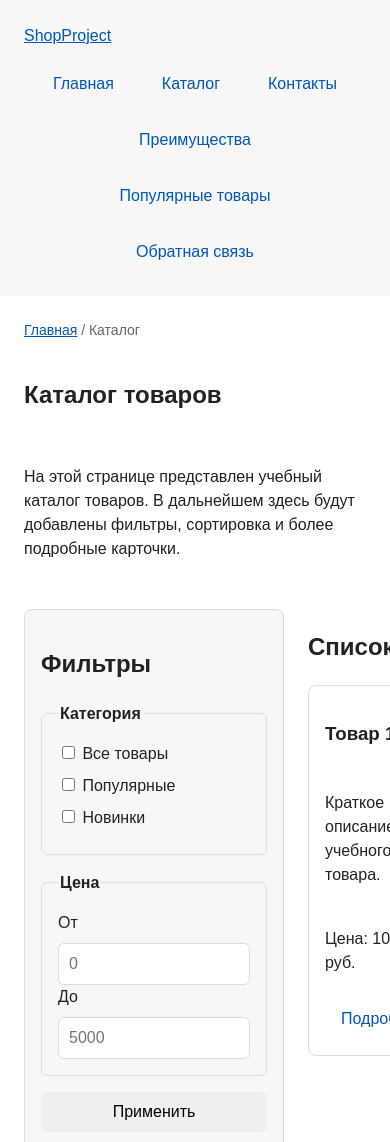
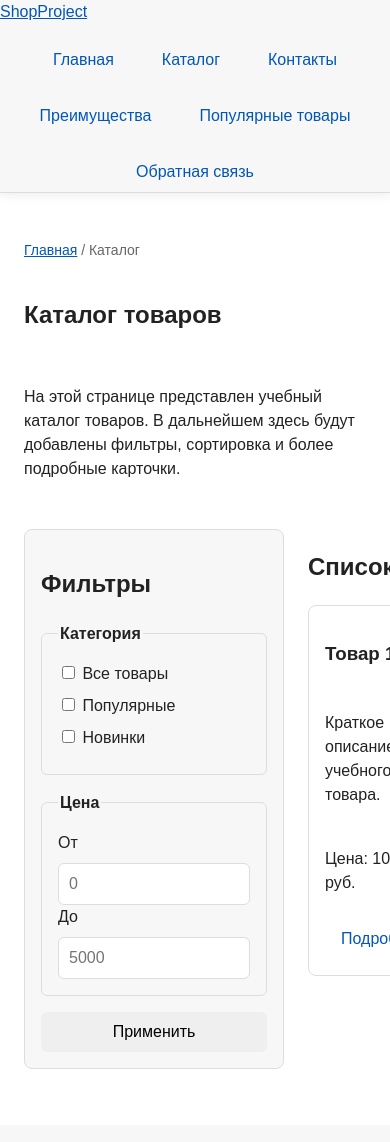
Before and after one commit to PiPiDaStRiC1/kr1-html-css-shop, a plain HTML site: page catalog.html in a window 390 px wide. Shown: the top 1142 px of the page. Drawn offline with Linux system fonts and the light colour scheme.

Commit message:
added: header

```diff
--- a/css/style.css
+++ b/css/style.css
@@ -31,6 +31,7 @@
 
   /* Размеры */
   --container-width: 1100px;
+  --header-space: 112px;
 }
 
 /* ===============================
@@ -43,6 +44,7 @@
 
 body {
   margin: 0;
+  padding-top: var(--header-space);
   font-family: Arial, sans-serif;
   line-height: 1.5;
   color: var(--color-text);
@@ -390,7 +392,19 @@
 }
 
 .site-header {
+  top: 0;
+  left: 0;
+  position: fixed;
+  z-index: 1000;
+  width: 100%;
   background-color: var(--color-surface);
+  border-bottom: 1px solid var(--color-border);
+  box-shadow: 0 2px 10px rgba(0, 0, 0, 0.08);
+}
+
+body > header:not(.site-header) {
+  height: 0;
+  padding: 0;
 }
 
 .site-header__inner {
@@ -434,7 +448,7 @@
   outline-offset: 3px;
 }
 
-.site-nav__link--active {
+.site-nav__link--active a {
   color: var(--color-white);
   background-color: var(--color-primary);
 }
@@ -492,6 +506,12 @@
   margin-top: 0;
 }
 
+@media (max-width: 600px) {
+  :root {
+    --header-space: 216px;
+  }
+}
+
 .order-dialog {
   width: min(100% - 32px, 560px);
   padding: var(--space-lg);
```
